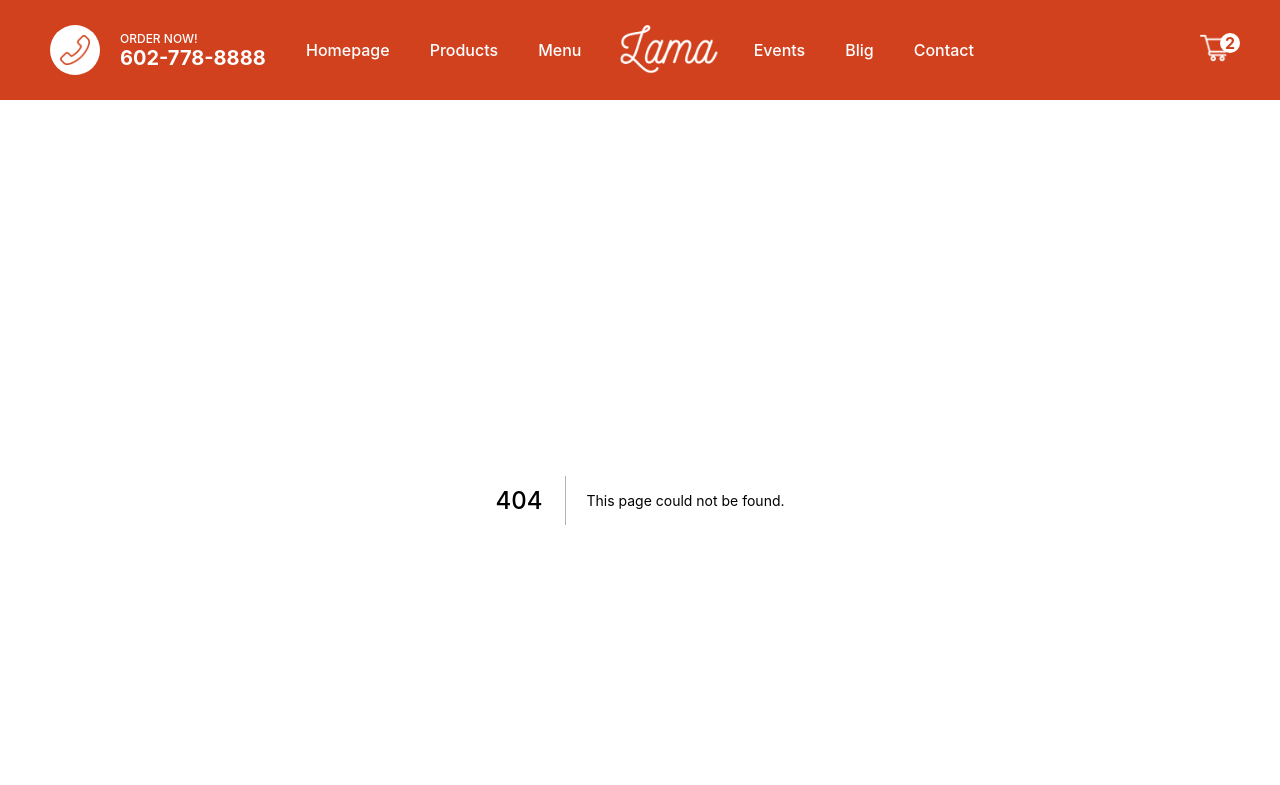
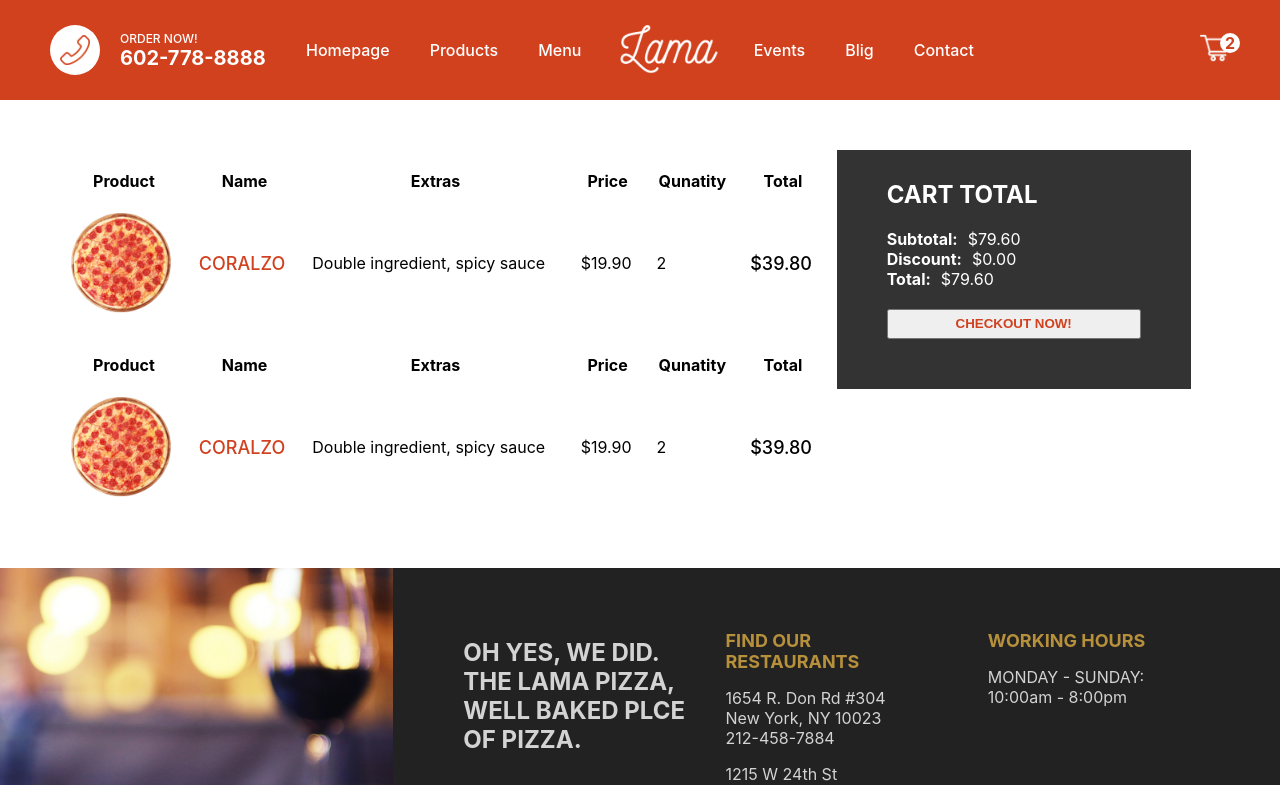
Before and after one commit to ChristianWare/Pizza-Dilvery-App, a Next.js app: page /cart in a window 1280 px wide. Before the commit this address had no page. Shown: the top 785 px of the page. Built offline with nearby package versions, Linux system fonts and the light colour scheme.

Commit message:
Cart Page Done

```diff
--- /dev/null
+++ b/pages/cart.js
@@ -0,0 +1,107 @@
+import styles from "../styles/Cart.module.css";
+import Image from "next/image";
+import pizzaImg from "../public/images/pizza.png";
+
+function Cart() {
+  return (
+    <div className={styles.container}>
+      <div className={styles.left}>
+        <table className={styles.table}>
+          <tr className={styles.tr}>
+            <th>Product</th>
+            <th>Name</th>
+            <th>Extras</th>
+            <th>Price</th>
+            <th>Qunatity</th>
+            <th>Total</th>
+          </tr>
+          <tr>
+            <td>
+              <div className={styles.imgContainer}>
+                <Image
+                  src={"/images/pizza.png"}
+                  alt=""
+                  layout="fill"
+                  objectFit="cover"
+                />
+              </div>
+            </td>
+            <td>
+              <span className={styles.name}>CORALZO</span>
+            </td>
+            <td>
+              <span className={styles.extras}>
+                Double ingredient, spicy sauce
+              </span>
+            </td>
+            <td>
+              <span className={styles.price}>$19.90</span>
+            </td>
+            <td>
+              <span className={styles.quantity}>2</span>
+            </td>
+            <td>
+              <span className={styles.total}>$39.80</span>
+            </td>
+          </tr>
+        </table>
+        <table className={styles.table}>
+          <tr className={styles.tr}>
+            <th>Product</th>
+            <th>Name</th>
+            <th>Extras</th>
+            <th>Price</th>
+            <th>Qunatity</th>
+            <th>Total</th>
+          </tr>
+          <tr>
+            <td>
+              <div className={styles.imgContainer}>
+                <Image
+                  src={"/images/pizza.png"}
+                  alt=""
+                  layout="fill"
+                  objectFit="cover"
+                />
+              </div>
+            </td>
+            <td>
+              <span className={styles.name}>CORALZO</span>
+            </td>
+            <td>
+              <span className={styles.extras}>
+                Double ingredient, spicy sauce
+              </span>
+            </td>
+            <td>
+              <span className={styles.price}>$19.90</span>
+            </td>
+            <td>
+              <span className={styles.quantity}>2</span>
+            </td>
+            <td>
+              <span className={styles.total}>$39.80</span>
+            </td>
+          </tr>
+        </table>
+      </div>
+      <div className={styles.right}>
+        <div className={styles.wrapper}>
+          <h2 className={styles.title}>CART TOTAL</h2>
+          <div className={styles.totalText}>
+            <b className={styles.totaltextTitle}>Subtotal:</b>$79.60
+          </div>
+          <div className={styles.totalText}>
+            <b className={styles.totaltextTitle}>Discount:</b>$0.00
+          </div>
+          <div className={styles.totalText}>
+            <b className={styles.totaltextTitle}>Total:</b>$79.60
+          </div>
+          <button className={styles.button}>CHECKOUT NOW!</button>
+        </div>
+      </div>
+    </div>
+  );
+}
+
+export default Cart;
--- /dev/null
+++ b/styles/Cart.module.css
@@ -0,0 +1,58 @@
+.container {
+    padding: 50px;
+    display: flex;
+}
+
+.left {
+    flex: 2;
+}
+
+.right {
+    flex:1;
+}
+
+.imgContainer {
+    width: 100px;
+    height: 100px;
+    position: relative;
+}
+
+.table {
+    width: 100%;
+    border-spacing: 20px;
+}
+
+.name {
+    font-weight: 500;
+    color: var(--accent1);
+    font-size: 18px;
+}
+
+.total {
+    font-weight: 500;
+    font-size: 18px;
+}
+
+.wrapper {
+    width: 90%;
+    max-height: 300px;
+    background-color: #333;
+    padding: 50px;
+    padding-top: 10px;
+    display: flex;
+    flex-direction: column;
+    justify-content: space-between;
+    color: white;
+}
+
+.totaltextTitle {
+    margin-right: 10px;
+}
+
+.button {
+    height: 30px;
+    color: var(--accent1);
+    font-weight: bold;
+    cursor: pointer;
+    margin-top: 20px;
+}
```
